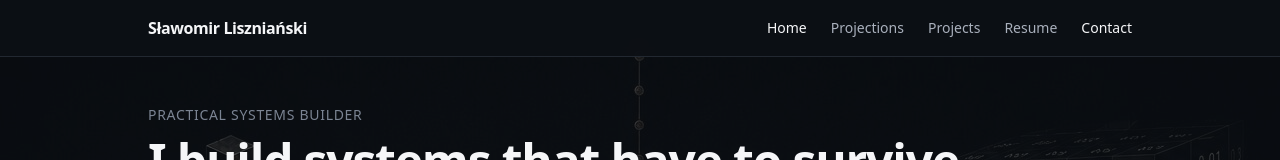
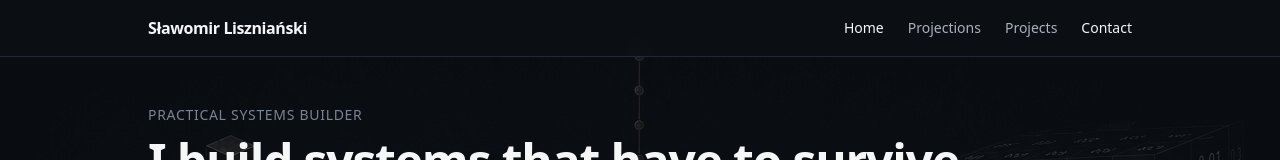
Before and after one commit to slisznia/slisznia.github.io, a Vue app: page / in a window 1280 px wide. Shown: the top 160 px of the page. Built offline with nearby package versions, Linux system fonts and the light colour scheme.

Commit message:
drop resume link

```diff
--- a/src/components/AppHeader.vue
+++ b/src/components/AppHeader.vue
@@ -8,7 +8,6 @@
   { to: '/', label: 'Home' },
   { to: '/projections', label: 'Projections' },
   { to: '/projects', label: 'Projects' },
-  { to: '/resume', label: 'Resume' },
   { to: '/#contact', label: 'Contact' },
 ]
 </script>
```
